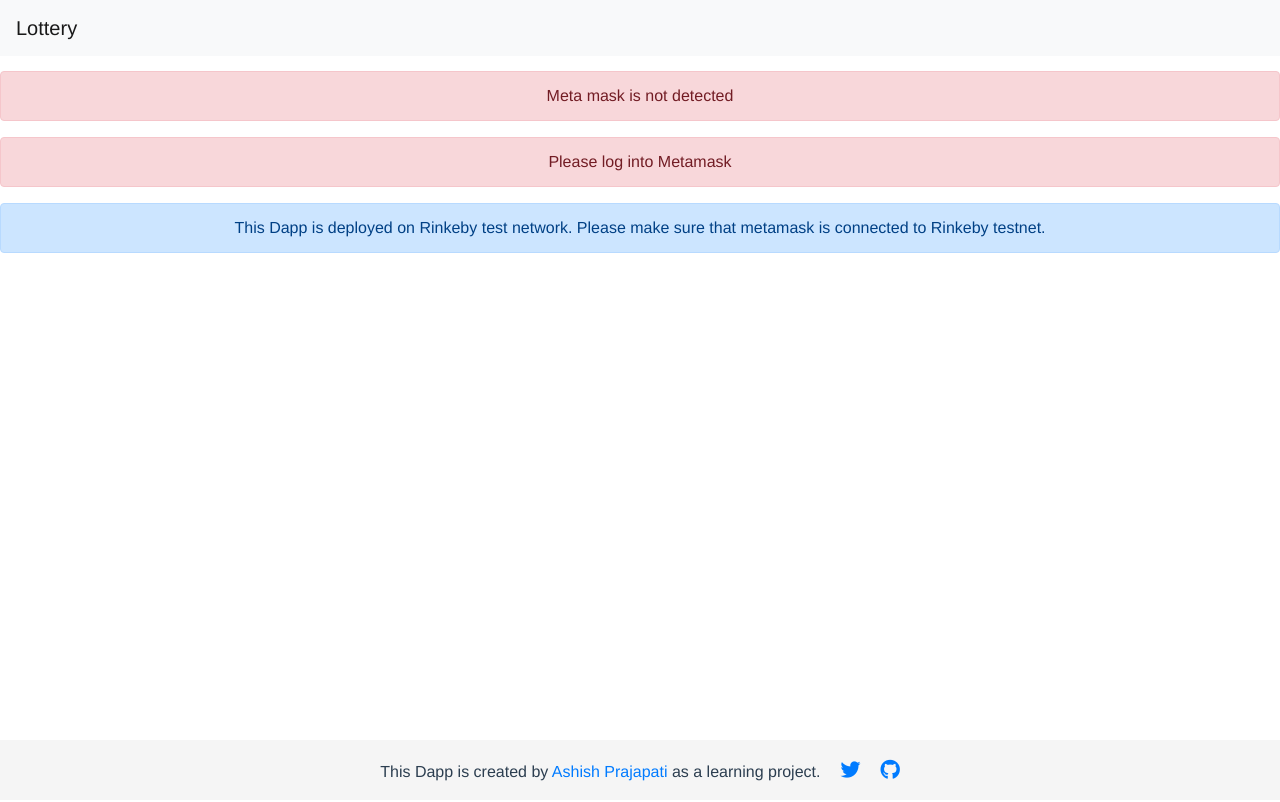
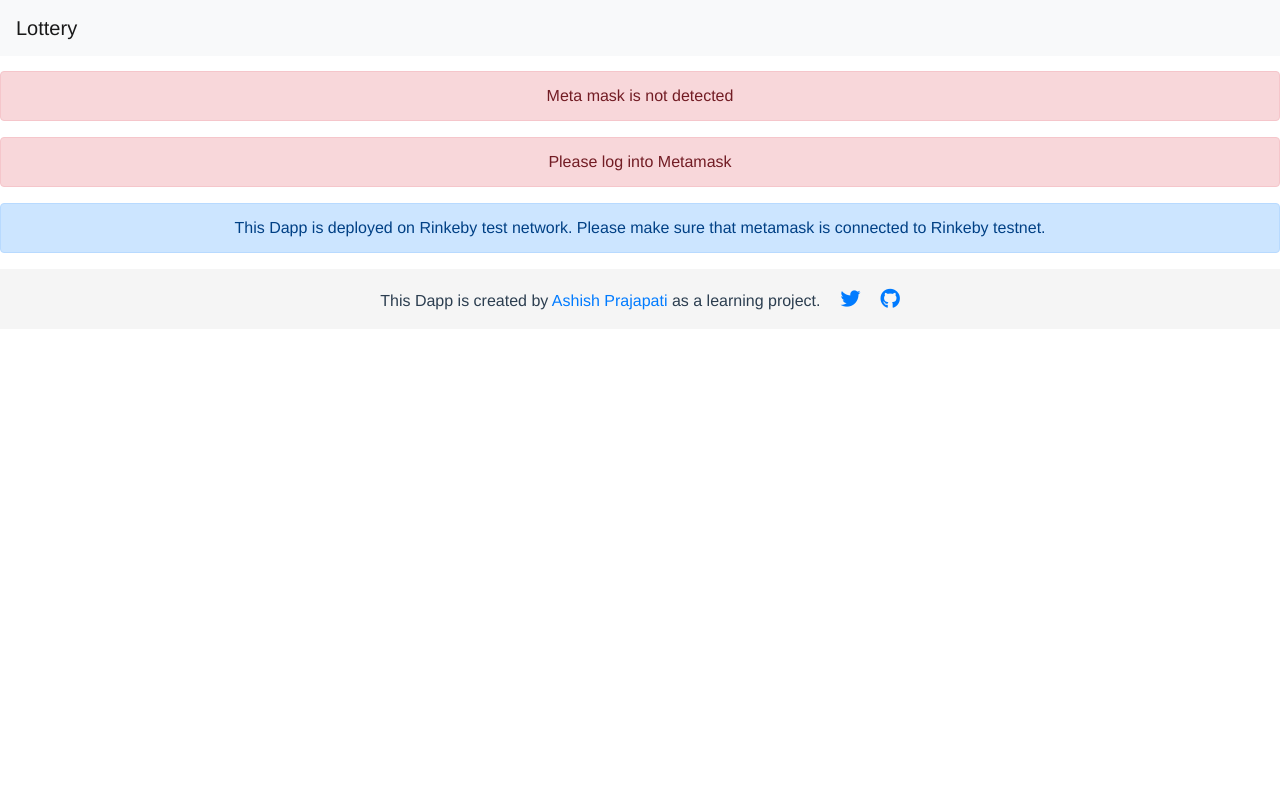
Before and after one commit to 0xalpha0123/solidity-lottery-application, a Vue app in the folder vuejs-frontend/: page /#/lottery/1 in a window 1280 px wide. Built offline with nearby package versions, Linux system fonts and the light colour scheme.

Commit message:
update footer placing

```diff
--- a/vuejs-frontend/src/App.vue
+++ b/vuejs-frontend/src/App.vue
@@ -14,7 +14,7 @@
     <div v-if="isMetaMaskPresent && isMetaMaskLoggedin" class="container">
       <router-view/>
     </div>
-  <app-footer></app-footer>
+  <app-footer class="voffset3"></app-footer>
   </div>
 </template>
 
--- a/vuejs-frontend/src/components/shared/Footer.vue
+++ b/vuejs-frontend/src/components/shared/Footer.vue
@@ -14,8 +14,6 @@ export default {};
 
 <style>
 .footer {
-  position: absolute;
-  bottom: 0;
   width: 100%;
   height: 60px;
   line-height: 60px;
```
